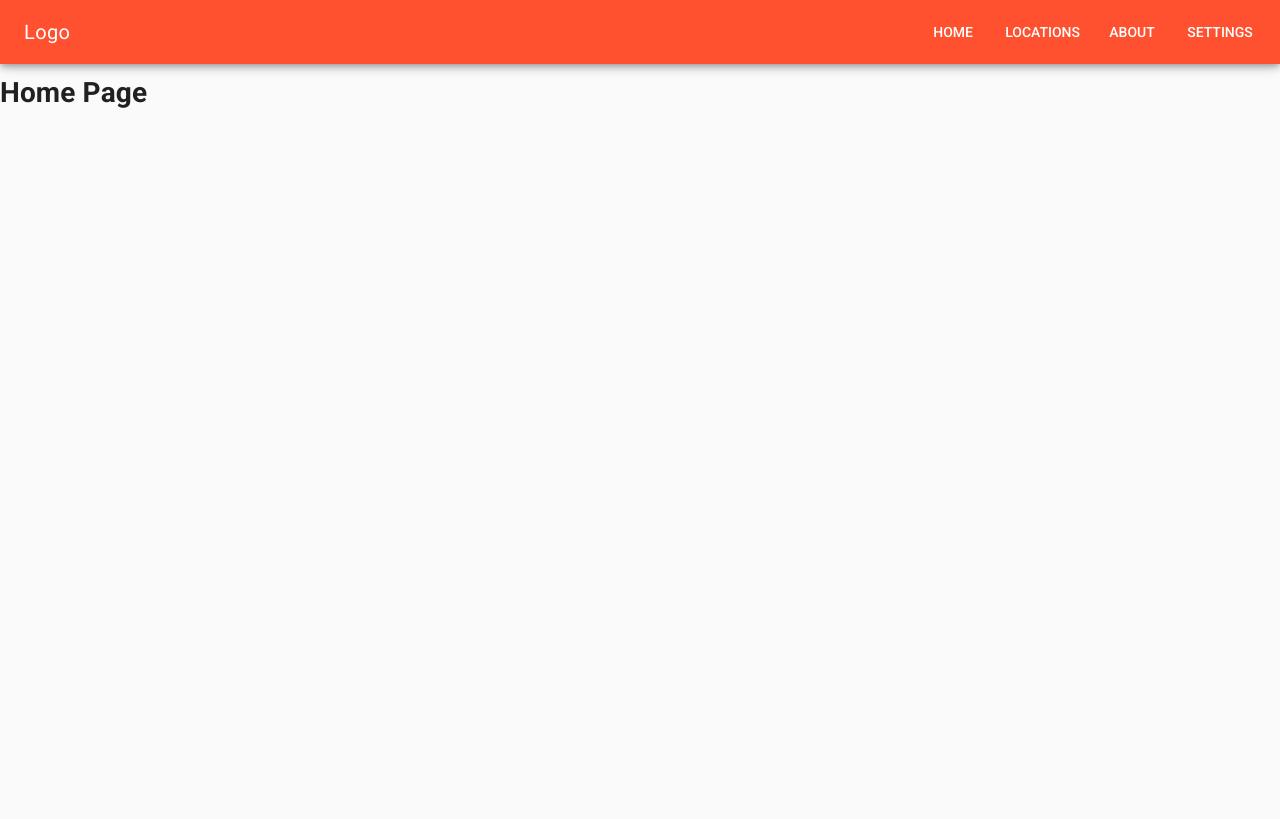
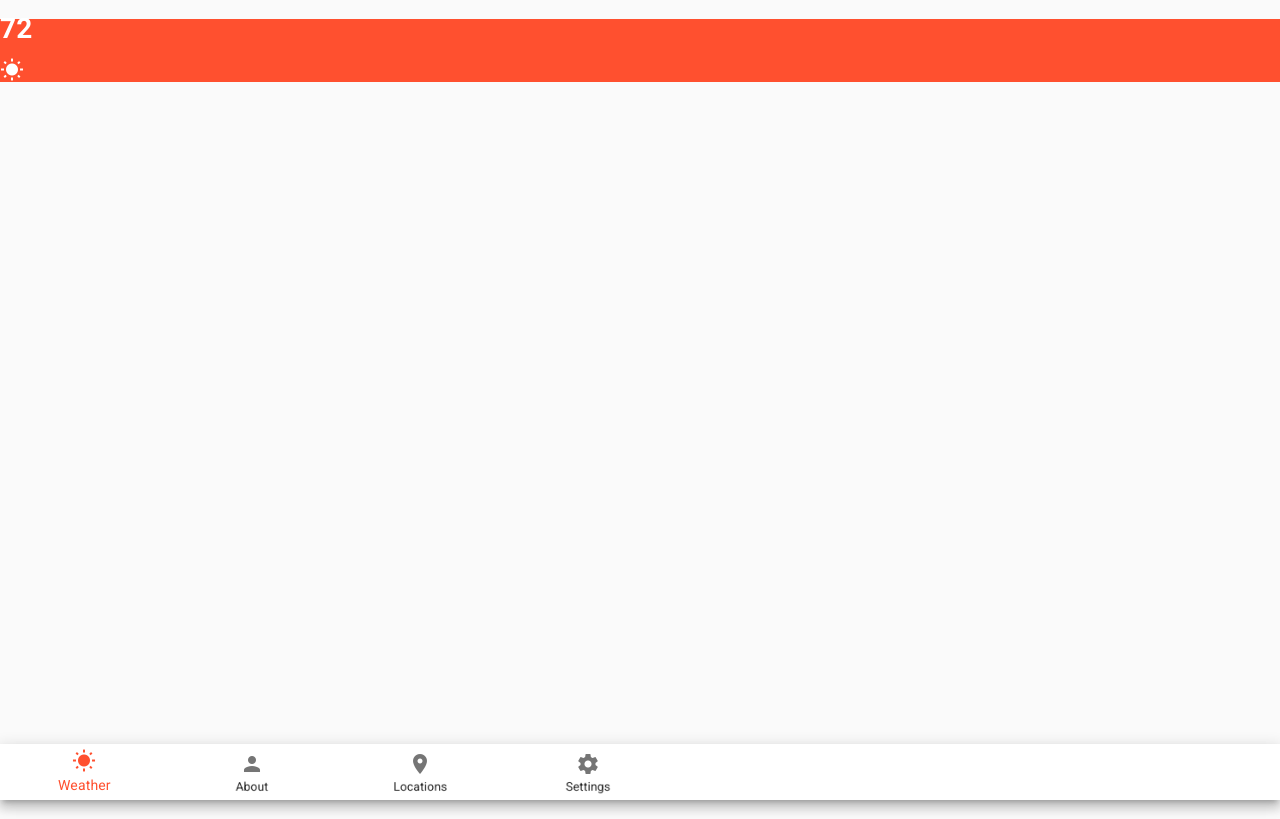
Before and after one commit to gustsu/vue-weather-app, a Vue app: page / in a window 1280 px wide. Built offline with nearby package versions, Linux system fonts and the light colour scheme.

Commit message:
added vuematerial.io and added a bottom bar

```diff
--- a/src/App.vue
+++ b/src/App.vue
@@ -1,25 +1,17 @@
 <template>
 	<div id="app">
-		<md-toolbar class="md-primary" md-elevation="5" id="nav">
-			<h3 class="md-title" id="logo" style="flex: 1">Logo</h3>
-			<router-link :to="{ name: 'home' }">
-				<md-button>Home</md-button>
-			</router-link>
-			<router-link :to="{ name: 'locations' }">
-				<md-button>Locations</md-button>
-			</router-link>
-			<router-link :to="{ name: 'about' }">
-				<md-button>About</md-button>
-			</router-link>
-			<router-link :to="{ name: 'settings' }">
-				<md-button>Settings</md-button>
-			</router-link>
-		</md-toolbar>
-
 		<router-view />
+		<NavBar />
 	</div>
 </template>
-
+<script>
+import NavBar from '@/components/NavBar.vue';
+export default {
+	components: {
+		NavBar
+	}
+};
+</script>
 <style lang="scss">
 // setup theme
 @import '~vue-material/dist/theme/engine';
@@ -32,4 +24,16 @@
 	)
 );
 @import '~vue-material/dist/theme/all';
+
+// body,
+// html {
+// 	min-height: 100vh;
+// 	background: #f0f0f0;
+// }
+
+// #app {
+// 	max-width: 440px;
+// 	width: 100%;
+// 	margin: 0px auto;
+// }
 </style>
--- a/src/components/NavBar.vue
+++ b/src/components/NavBar.vue
@@ -1,6 +1,6 @@
 <template>
 	<div id="nav">
-		<md-toolbar class="md-primary" md-elevation="5" id="nav">
+		<!-- <md-toolbar class="md-primary" md-elevation="5" id="nav">
 			<h3 class="md-title" id="logo" style="flex: 1">Logo</h3>
 			<router-link :to="{ name: 'home' }">
 				<md-button>Home</md-button>
@@ -14,6 +14,23 @@
 			<router-link :to="{ name: 'settings' }">
 				<md-button>Settings</md-button>
 			</router-link>
-		</md-toolbar>
+		</md-toolbar>-->
+		<md-bottom-bar md-sync-route>
+			<md-bottom-bar-item exact :to="{ name: 'home' }" md-label="Weather" md-icon="wb_sunny"></md-bottom-bar-item>
+			<md-bottom-bar-item :to="{ name: 'about' }" md-label="About" md-icon="person"></md-bottom-bar-item>
+			<md-bottom-bar-item :to="{ name: 'locations' }" md-label="Locations" md-icon="place"></md-bottom-bar-item>
+			<md-bottom-bar-item :to="{ name: 'settings' }" md-label="Settings" md-icon="settings"></md-bottom-bar-item>
+		</md-bottom-bar>
 	</div>
 </template>
+<script>
+export default {};
+</script>
+<style lang="scss">
+#nav {
+	position: fixed;
+	width: 100%;
+	left: 0px;
+	bottom: 0px;
+}
+</style>
--- a/src/views/Home.vue
+++ b/src/views/Home.vue
@@ -1,5 +1,8 @@
 <template>
 	<div class="home-page">
-		<h1>Home Page</h1>
+		<md-content class="md-primary">
+			<h1>72</h1>
+			<md-icon style="color:#fff">wb_sunny</md-icon>
+		</md-content>
 	</div>
 </template>
```
